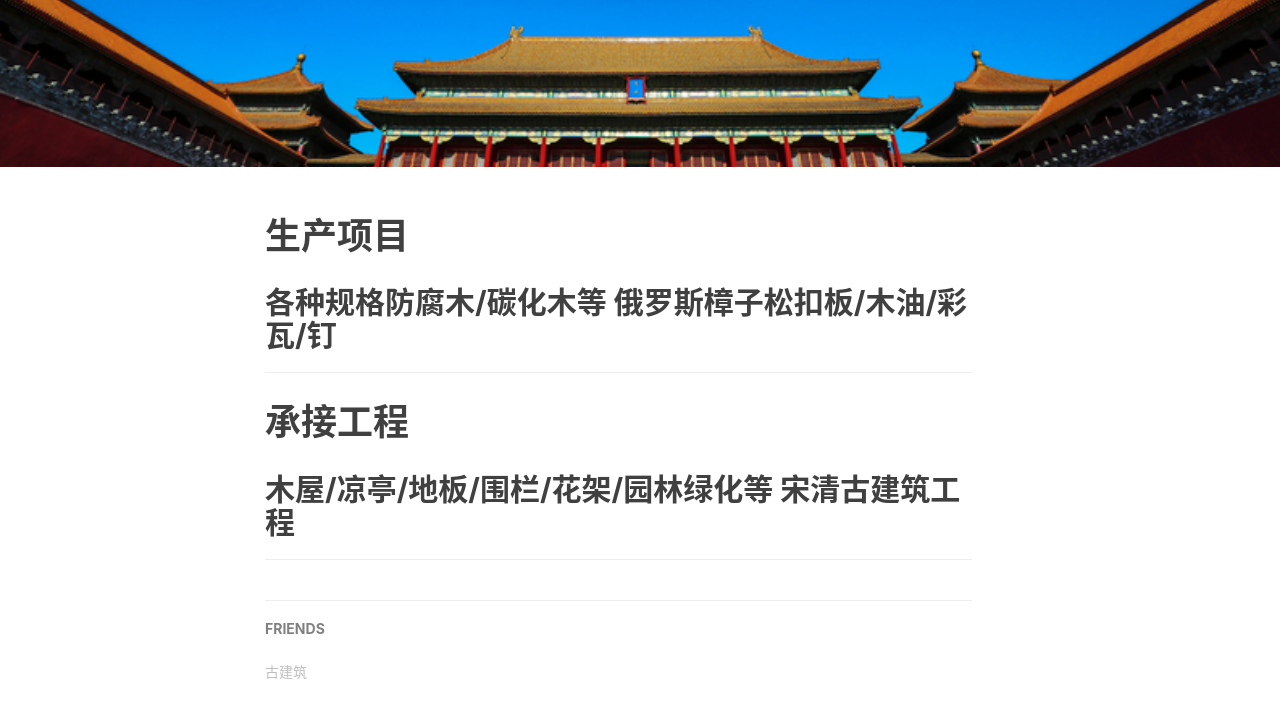
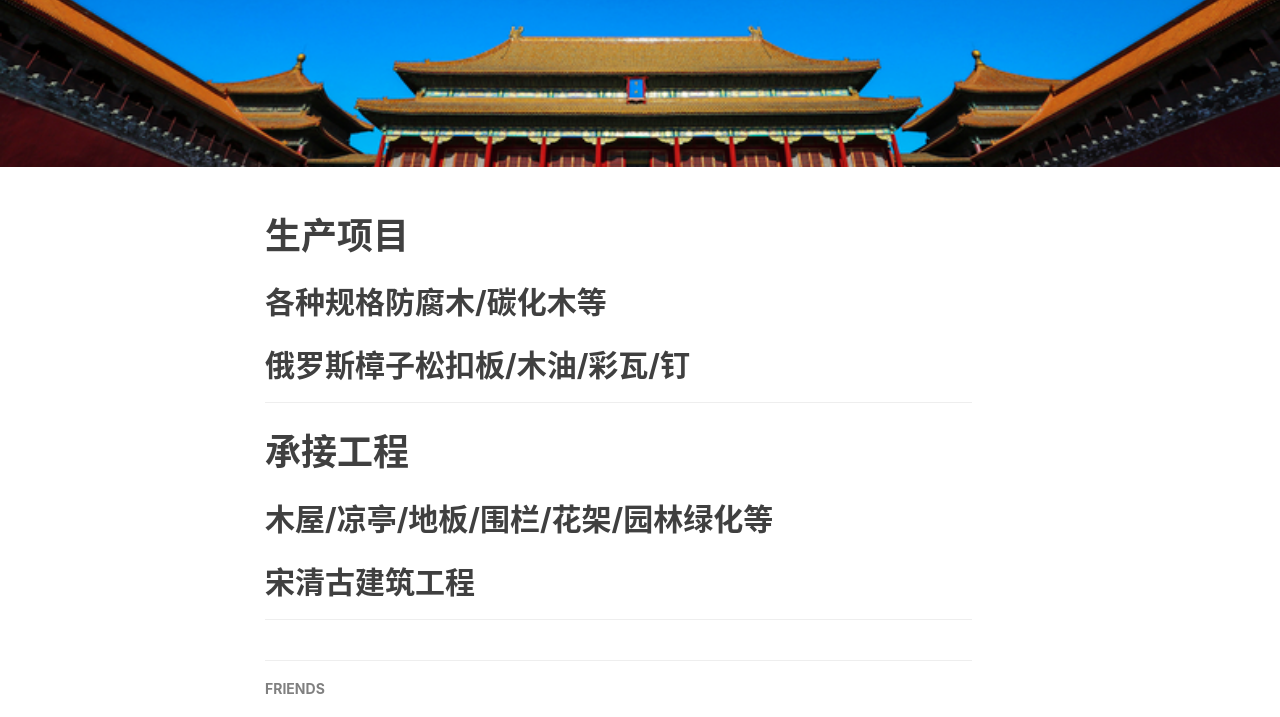
Before and after one commit to gujianzhu/gujianzhu.github.io, a plain HTML site: page index.html in a window 1280 px wide. Shown: the part 379-1096 px from the top of the page. Drawn offline with nearby package versions, Linux system fonts and the light colour scheme.

Commit message:
Site updated: 2018-05-23 18:23:18

```diff
--- a/index.html
+++ b/index.html
@@ -192,9 +192,11 @@
 	</h1>
 	<h2 class="post-subtitle">
 		各种规格防腐木/碳化木等
+	</h2>
+
+	<h2 class="post-subtitle">
 		俄罗斯樟子松扣板/木油/彩瓦/钉
 	</h2>
-
 </div>
 <hr>
 
@@ -205,9 +207,11 @@
 	</h1>
 	<h2 class="post-subtitle">
 		木屋/凉亭/地板/围栏/花架/园林绿化等
+	</h2>
+
+	<h2 class="post-subtitle">
 		宋清古建筑工程
 	</h2>
-
 </div>
 <hr>
 
```
